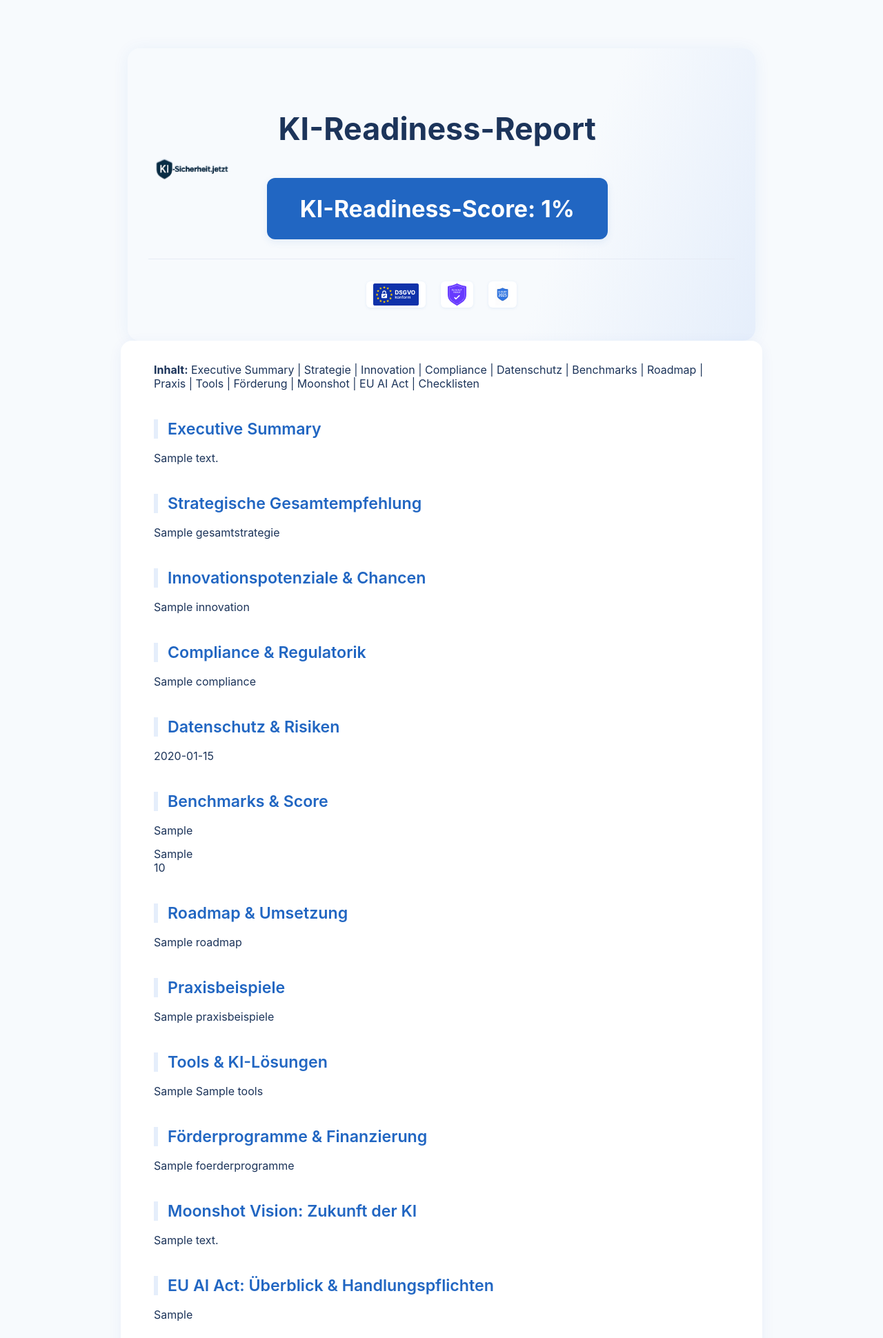
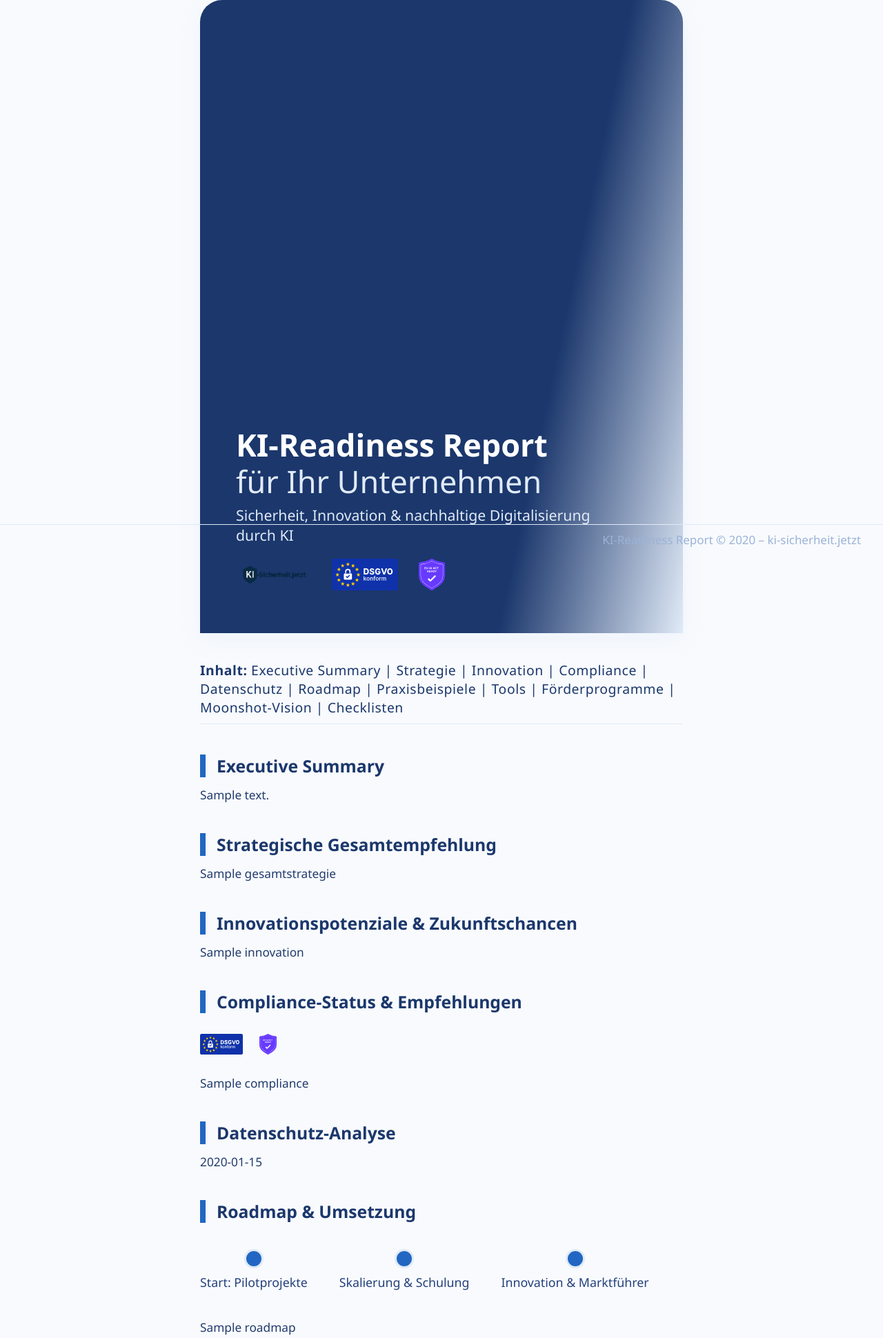
Before and after one commit to Wolf-Achtung/make-ki-backend-neu, a Python web app: template templates/pdf_template.html in a window 1280 px wide. Shown: the top 1940 px of the page at 69% size. Run offline with Jinja, Linux system fonts and the light colour scheme; the template is opened without the code that fills it: most values are stand-ins (such as "Sample title", 1, 10 or a date in 2020).

Commit message:
Add files via upload

```diff
--- a/templates/pdf_template.html
+++ b/templates/pdf_template.html
@@ -4,231 +4,226 @@
   <meta charset="UTF-8">
   <title>KI-Readiness-Report</title>
   <style>
-    @page {
-      margin: 2.5cm 2.5cm 2.5cm 2.5cm;
+    @page { margin: 38px 44px 40px 44px; }
+    body {
+      font-family: 'Segoe UI', 'Helvetica Neue', Arial, sans-serif;
+      color: #1b376c;
+      background: #f8fafd;
+      font-size: 1.08em;
+      max-width: 700px;
+      margin: 0 auto;
+      word-break: break-word;
+      overflow-wrap: break-word;
     }
-    body {
-      font-family: 'Inter', Arial, sans-serif;
-      background: #f7fafd;
-      color: #1c345a;
-      margin: 0;
-      padding: 0;
+    .cover {
+      background: linear-gradient(102deg, #1b376c 70%, #e0eaf7 100%);
+      color: #fff;
+      min-height: 98vh;
+      display: flex;
+      flex-direction: column;
+      align-items: flex-start;
+      justify-content: flex-end;
+      padding: 72px 52px 62px 52px;
+      border-radius: 32px 32px 0 0;
+      margin-bottom: 30px;
+      box-shadow: 0 8px 30px 0 #b2d1fa25;
     }
-    .container {
-      max-width: 850px;
-      margin: 0 auto;
-      padding: 32px 40px;
-      background: #fff;
-      border-radius: 16px;
-      box-shadow: 0 4px 20px 0 rgba(33,70,194,0.06);
+    .cover-title {
+      font-size: 2.6em;
+      font-weight: bold;
+      margin-bottom: 0.18em;
+      line-height: 1.18;
+      max-width: 640px;
+      word-break: break-word;
     }
-    header {
+    .cover-subtitle {
+      font-size: 1.23em;
+      font-weight: 400;
+      margin-bottom: 20px;
+      color: #e0eaf7;
+      max-width: 520px;
+    }
+    .cover-logos {
+      margin-top: 18px;
       display: flex;
       align-items: center;
-      gap: 28px;
-      border-bottom: 1px solid #e6ebf5;
-      margin-bottom: 24px;
-      padding-bottom: 16px;
+      gap: 30px;
     }
-    header img {
-      height: 52px;
-      margin-right: 20px;
+    .cover-logo-img { height: 46px; }
+
+    .toc {
+      margin: 40px 0 32px 0;
+      font-size: 1.12em;
+      color: #1b376c;
+      border-bottom: 1.6px solid #e0eaf7;
+      padding-bottom: 10px;
+      letter-spacing: 0.03em;
     }
-    h1 {
-      color: #1c345a;
-      font-size: 2.8em;
+    .pagebreak { page-break-before: always; }
+    .pagebreak:first-child { display: none; }
+
+    h2.section-title {
+      color: #1b376c;
+      font-size: 1.43em;
+      margin: 44px 0 14px 0;
+      border-left: 8px solid #2166c2;
+      padding-left: 16px;
+      background: none;
       font-weight: 700;
-      margin-bottom: 0.2em;
     }
-    .score-box {
-      display: inline-block;
-      background: #2166c2;
-      color: #fff;
-      font-size: 1.6em;
-      border-radius: 12px;
-      padding: 18px 36px;
-      margin-top: 16px;
-      font-weight: 700;
-      box-shadow: 0 4px 12px 0 rgba(33,102,194,0.09);
-    }
-    .section {
-      margin-top: 42px;
-      margin-bottom: 38px;
-      padding: 0 8px;
-    }
-    h2, .section-title {
+    h3 {
       color: #2166c2;
-      margin-top: 0;
-      margin-bottom: 18px;
-      font-size: 1.45em;
-      border-left: 6px solid #e5eefb;
-      padding-left: 14px;
+      font-size: 1.13em;
+      margin: 24px 0 10px 0;
       font-weight: 600;
     }
-    h3 {
-      color: #194075;
-      margin-bottom: 10px;
-      font-size: 1.13em;
+    .section-content, .main-text {
+      margin-bottom: 22px;
+      max-width: 700px;
+      margin-left: auto;
+      margin-right: auto;
+      color: #223b6d;
     }
-    ul, ol {
-      padding-left: 28px;
-      margin-bottom: 0.7em;
+
+    .timeline {
+      display: flex; flex-direction: row; align-items: center; gap: 46px; margin: 38px 0 38px 0;
     }
-    .benchmarks-table {
-      width: 100%;
-      border-collapse: collapse;
-      margin-top: 14px;
-      margin-bottom: 18px;
-      font-size: 1em;
-      background: #f8fafb;
+    .milestone {
+      display: flex; flex-direction: column; align-items: center; font-size: 1.03em;
     }
-    .benchmarks-table th,
-    .benchmarks-table td {
-      border: 1px solid #dde7f2;
-      padding: 9px 14px;
-      text-align: left;
+    .dot {
+      width: 22px; height: 22px;
+      border-radius: 50%; background: #2166c2;
+      margin-bottom: 8px;
+      border: 3px solid #e0eaf7;
     }
-    .benchmarks-table th {
-      background: #e6f0fa;
-      color: #194075;
-      font-weight: 600;
+    .label { color: #24407c; margin-bottom: 4px;}
+    .logos-row { display: flex; gap: 24px; margin: 30px 0; }
+
+    .checklisten-section {
+      margin-top: 35px;
+      padding: 26px 32px 26px 32px;
+      background: #eaf3fb;
+      border-radius: 18px;
+      color: #19305c;
+      border: 1.5px solid #c2d8f5;
+      font-size: 1.05em;
     }
+    ul, ol { padding-left: 1.55em; }
     .footer {
-      font-size: 0.93em;
-      color: #7993af;
-      text-align: center;
-      margin: 35px 0 0 0;
-      padding-top: 12px;
-      border-top: 1px solid #dde7f2;
-    }
-    /* Optional: Titelseite etwas anders gestalten */
-    .titlepage {
-      margin-top: 70px;
-      text-align: center;
-      padding: 60px 30px 40px 30px;
-      background: linear-gradient(110deg, #f7fafd 68%, #e5eefb 100%);
-      border-radius: 18px;
-      box-shadow: 0 2px 24px 0 rgba(33,102,194,0.07);
-    }
-    .titlepage h1 {
-      font-size: 2.8em;
-      margin-bottom: 12px;
-    }
-    .titlepage .score-box {
-      font-size: 2.1em;
-      padding: 24px 48px;
-      margin-top: 32px;
-      margin-bottom: 12px;
-    }
-    .logo-bar {
-      display: flex;
-      justify-content: center;
-      align-items: center;
-      gap: 22px;
-      margin-top: 32px;
-      margin-bottom: 8px;
-    }
-    .logo-bar img {
-      height: 32px;
-      background: #fff;
-      border-radius: 6px;
-      box-shadow: 0 1px 4px 0 rgba(33,102,194,0.09);
-      padding: 3px 10px;
-    }
-    /* Media-Queries für bessere PDF-Layouts */
-    @media (max-width: 900px) {
-      .container { padding: 14px 4vw; }
-      .titlepage { padding: 14px 2vw; }
+      position: fixed;
+      left: 0; bottom: 0; right: 0;
+      color: #9bb3d8;
+      font-size: 0.98em;
+      text-align: right;
+      padding: 10px 32px 6px 0;
+      border-top: 1px solid #e0eaf7;
     }
   </style>
 </head>
 <body>
-  <!-- Titelseite -->
-  <div class="container titlepage">
-    <header>
-      <img src="ki-sicherheit-logo.png" alt="KI-Sicherheit Logo">
+
+<!-- COVER -->
+<div class="cover">
   <div>
-        <h1>KI-Readiness-Report</h1>
-        <div class="score-box">KI-Readiness-Score: {{ score_percent }}%</div>
+    <div class="cover-title">KI-Readiness Report<br><span style="font-weight:400; color: #e0eaf7;">für {{ branche|default('Ihr Unternehmen')|title }}</span></div>
+    <div class="cover-subtitle">{{ cover_subtitle|default('Sicherheit, Innovation & nachhaltige Digitalisierung durch KI') }}</div>
+    <div class="cover-logos">
+      <img src="templates/ki-sicherheit-logo.png" class="cover-logo-img" alt="KI-Sicherheit Logo" />
+      <img src="templates/dsgvo.svg" class="cover-logo-img" alt="DSGVO-Konform" />
+      <img src="templates/eu-ai.svg" class="cover-logo-img" alt="EU AI Act" />
     </div>
-    </header>
-    <div class="logo-bar">
-      <img src="dsgvo.svg" alt="DSGVO-konform" title="DSGVO-konform">
-      <img src="eu-ai.svg" alt="EU AI Act Ready" title="EU AI Act Ready">
-      <img src="ki-ready-2025.png" alt="KI-Ready 2025" title="KI-Ready 2025">
   </div>
 </div>
 
-  <!-- Inhaltscontainer -->
-  <div class="container">
-    <!-- Inhaltsverzeichnis -->
-    <div class="section" style="margin-top: 0;">
+<!-- TOC -->
+<div class="toc">
   <strong>Inhalt:</strong>
-      <span>Executive Summary | Strategie | Innovation | Compliance | Datenschutz | Benchmarks | Roadmap | Praxis | Tools | Förderung | Moonshot | EU AI Act | Checklisten</span>
+  Executive Summary | Strategie | Innovation | Compliance | Datenschutz | Roadmap | Praxisbeispiele | Tools | Förderprogramme | Moonshot-Vision | Checklisten
 </div>
 
-    <!-- Haupt-Report-Bereiche -->
-    <div class="section">
-      <div class="section-title">Executive Summary</div>
-      {{ executive_summary | safe }}
+<!-- EXECUTIVE SUMMARY -->
+<div class="pagebreak"></div>
+<h2 class="section-title">Executive Summary</h2>
+<div class="section-content">{{ executive_summary|safe }}</div>
+
+<!-- STRATEGIE -->
+<div class="pagebreak"></div>
+<h2 class="section-title">Strategische Gesamtempfehlung</h2>
+<div class="section-content">{{ gesamtstrategie|safe }}</div>
+
+<!-- INNOVATION -->
+<div class="pagebreak"></div>
+<h2 class="section-title">Innovationspotenziale & Zukunftschancen</h2>
+<div class="section-content">{{ innovation|safe }}</div>
+
+<!-- COMPLIANCE -->
+<div class="pagebreak"></div>
+<h2 class="section-title">Compliance-Status & Empfehlungen</h2>
+<div class="section-content logos-row">
+  <img src="templates/dsgvo.svg" style="height:30px;" alt="DSGVO" />
+  <img src="templates/eu-ai.svg" style="height:30px;" alt="EU AI Act" />
 </div>
-    <div class="section">
-      <div class="section-title">Strategische Gesamtempfehlung</div>
-      {{ gesamtstrategie | safe }}
+<div class="section-content">{{ compliance|safe }}</div>
+
+<!-- DATENSCHUTZ -->
+<div class="pagebreak"></div>
+<h2 class="section-title">Datenschutz-Analyse</h2>
+<div class="section-content">{{ datenschutz|safe }}</div>
+
+<!-- ROADMAP mit Timeline -->
+<div class="pagebreak"></div>
+<h2 class="section-title">Roadmap & Umsetzung</h2>
+<div class="timeline">
+  <div class="milestone">
+    <span class="dot"></span>
+    <span class="label">Start: Pilotprojekte</span>
   </div>
-    <div class="section">
-      <div class="section-title">Innovationspotenziale & Chancen</div>
-      {{ innovation | safe }}
+  <div class="milestone">
+    <span class="dot"></span>
+    <span class="label">Skalierung & Schulung</span>
   </div>
-    <div class="section">
-      <div class="section-title">Compliance & Regulatorik</div>
-      {{ compliance | safe }}
+  <div class="milestone">
+    <span class="dot"></span>
+    <span class="label">Innovation & Marktführer</span>
   </div>
-    <div class="section">
-      <div class="section-title">Datenschutz & Risiken</div>
-      {{ datenschutz | safe }}
 </div>
-    <div class="section">
-      <div class="section-title">Benchmarks & Score</div>
-      {{ benchmark_tabelle | safe }}
-      {% if benchmark_diagramm %}
-      <div style="margin-top:14px;">{{ benchmark_diagramm | safe }}</div>
-      {% endif %}
-      {{ ScoreVisualisierung | safe }}
+<div class="section-content">{{ roadmap|safe }}</div>
+
+<!-- PRAXISBEISPIELE -->
+<div class="pagebreak"></div>
+<h2 class="section-title">Praxisbeispiele</h2>
+<div class="section-content">{{ praxisbeispiele|safe }}</div>
+
+<!-- TOOLS -->
+<div class="pagebreak"></div>
+<h2 class="section-title">Tools & Empfehlungen</h2>
+<div class="section-content">{{ tools|safe }}</div>
+
+<!-- FÖRDERPROGRAMME -->
+<div class="pagebreak"></div>
+<h2 class="section-title">Förderstrategie & Programme</h2>
+<div class="section-content">{{ foerderprogramme|safe }}</div>
+
+<!-- MOONSHOT-VISION -->
+<div class="pagebreak"></div>
+<h2 class="section-title">Moonshot Vision</h2>
+<div class="section-content">{{ moonshot_vision|safe }}</div>
+
+<!-- EU AI ACT -->
+<div class="pagebreak"></div>
+<h2 class="section-title">EU AI Act</h2>
+<div class="section-content">{{ eu_ai_act|safe }}</div>
+
+<!-- CHECKLISTEN -->
+<div class="pagebreak"></div>
+<h2 class="section-title">Checklisten</h2>
+<div class="checklisten-section">
+  {{ checklisten|safe }}
 </div>
-    <div class="section">
-      <div class="section-title">Roadmap & Umsetzung</div>
-      {{ roadmap | safe }}
-    </div>
-    <div class="section">
-      <div class="section-title">Praxisbeispiele</div>
-      {{ praxisbeispiele | safe }}
-    </div>
-    <div class="section">
-      <div class="section-title">Tools & KI-Lösungen</div>
-      {{ tools_tabelle | safe }}
-      {{ tools | safe }}
-    </div>
-    <div class="section">
-      <div class="section-title">Förderprogramme & Finanzierung</div>
-      {{ foerderprogramme | safe }}
-    </div>
-    <div class="section">
-      <div class="section-title">Moonshot Vision: Zukunft der KI</div>
-      {{ moonshot_vision | safe }}
-    </div>
-    <div class="section">
-      <div class="section-title">EU AI Act: Überblick & Handlungspflichten</div>
-      {{ eu_ai_act | safe }}
-    </div>
-    <div class="section">
-      <div class="section-title">Checklisten</div>
-      {{ checklisten | safe }}
-    </div>
+
 <div class="footer">
-      © KI-Sicherheit.jetzt | TÜV-zertifiziertes KI-Management: Wolf Hohl 2025<br>
-      Inhalte ausschließlich zur Nutzung im Rahmen der KI-Readiness- und Datenschutzberatung. Logos & Design urheberrechtlich geschützt. Listen & Prompts ausschließlich für Kunden von KI-Sicherheit.jetzt.
-    </div>
+  KI-Readiness Report &copy; {{ now().year }} &ndash; ki-sicherheit.jetzt
 </div>
 </body>
 </html>
```
Lines whose indentation alone changed are shown as unchanged.
